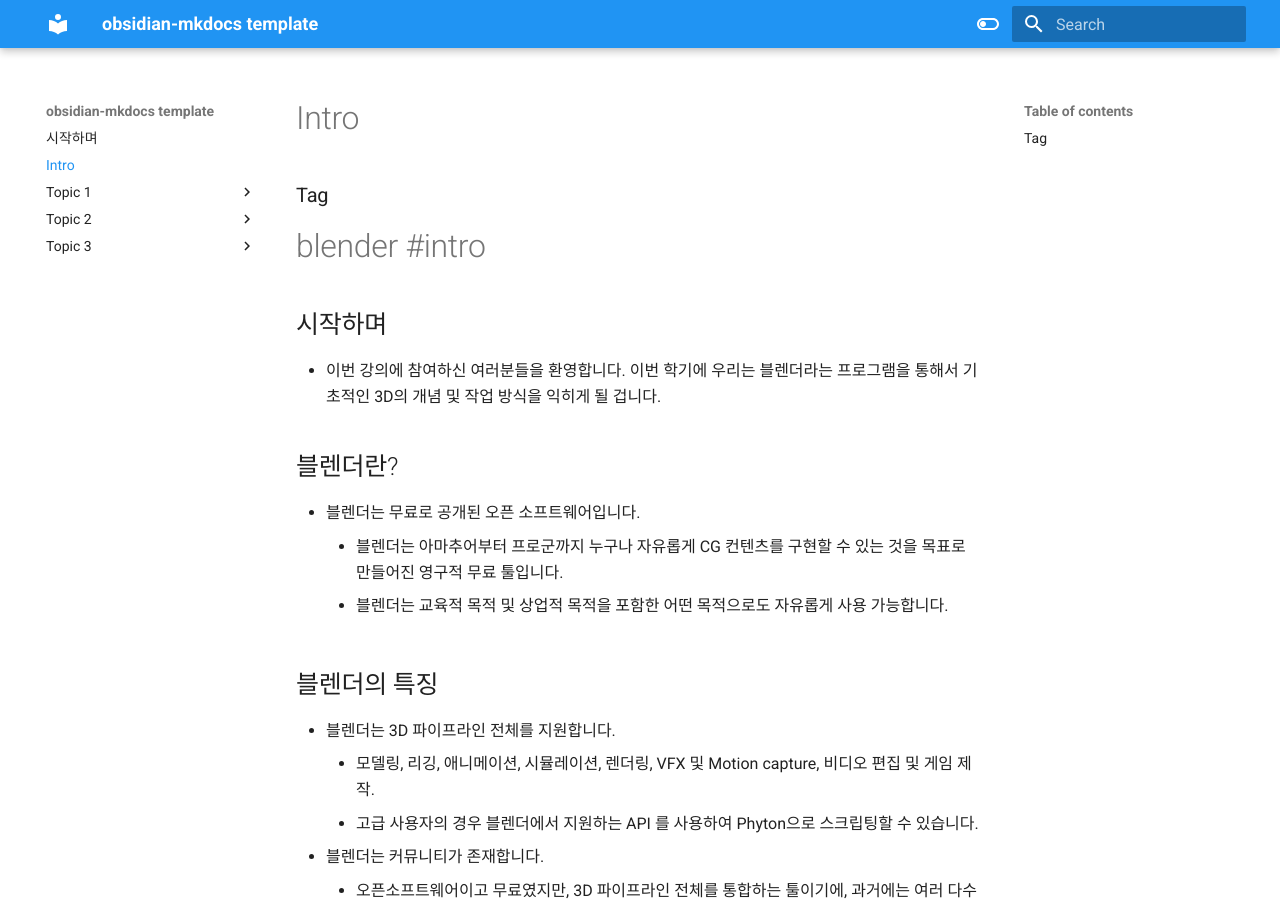
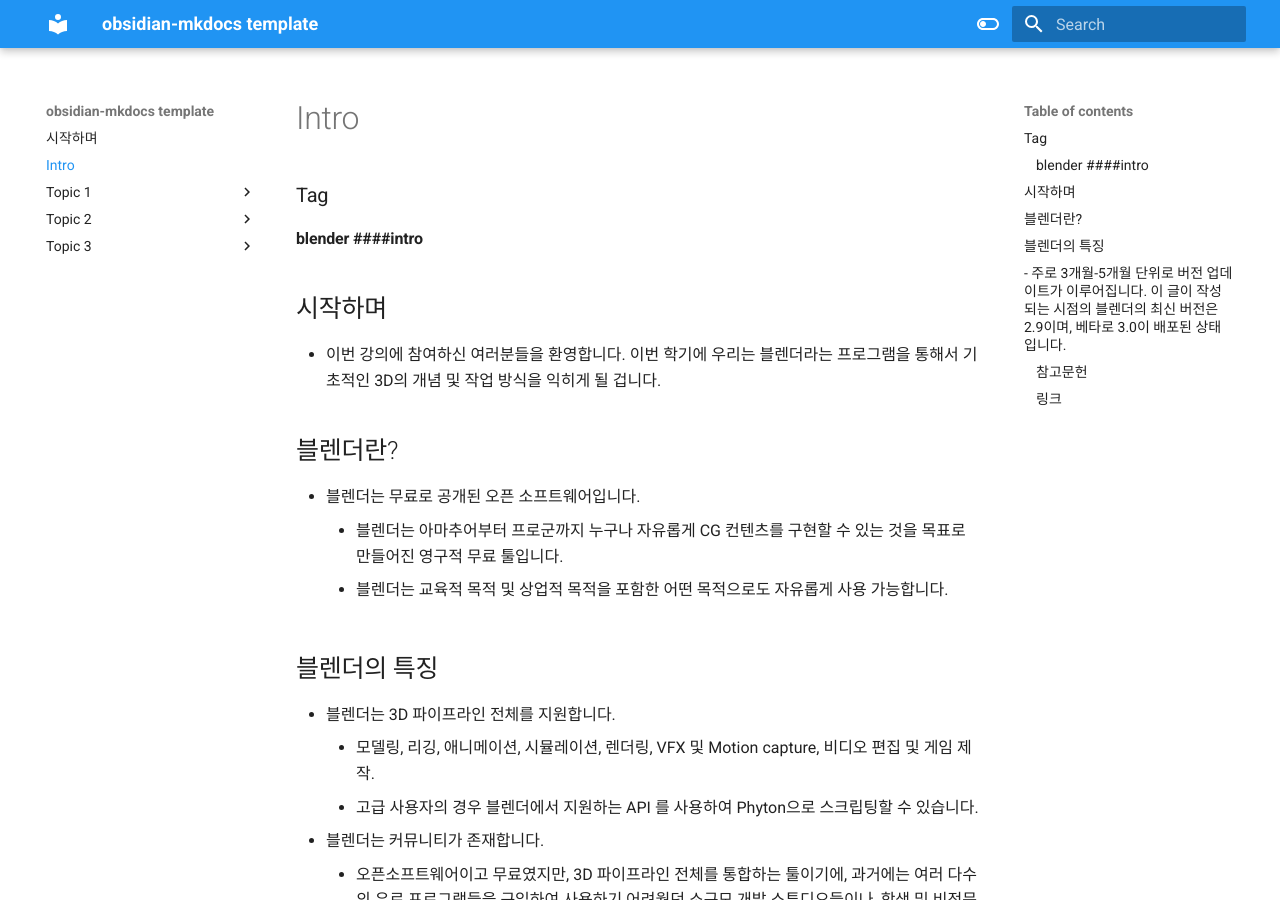
Before and after one commit to onmind/Ob, an MkDocs documentation site: the page built from docs/Intro.md, in a window 1280 px wide and 900 px high. Built offline with MkDocs 1.6.1 and Material for MkDocs 9.7.7, drawn with Linux system fonts in a browser that asks for light colours.

Commit message:
Update Intro.md

```diff
--- a/docs/Intro.md
+++ b/docs/Intro.md
@@ -2,7 +2,7 @@
 # Intro
 
 ### Tag
-#blender #intro
+#### blender ####intro
 
 
 ## 시작하며
```
